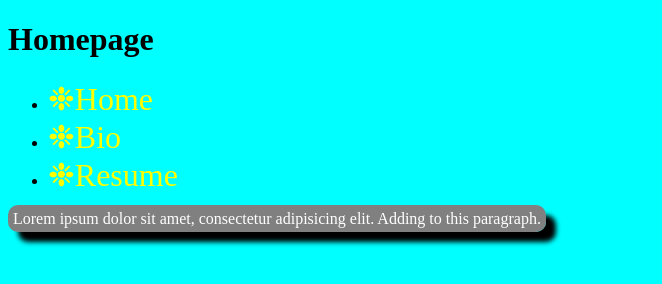
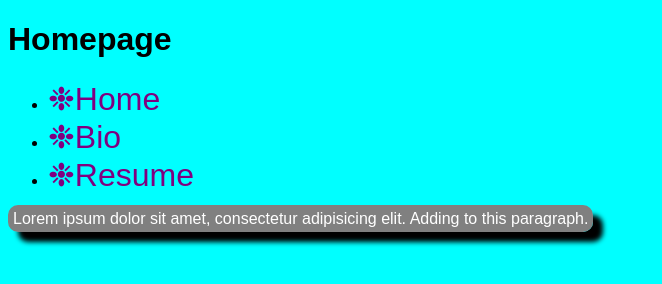
Before and after one commit to emschroeder/p1-about-me, a plain HTML site: page index.html in a window 1280 px wide. Shown: the whole page, without its empty margins (0-662 px from the left). Drawn offline with Linux system fonts and the light colour scheme.

Commit message:
Edit Three
Used sans-serif

```diff
--- a/css/styles.css
+++ b/css/styles.css
@@ -3,6 +3,7 @@ background: aqua;
 }
 
 p {
+	font-family:sans-serif;
 	color:white;
 	background-color:gray;
 	display:inline;
@@ -12,12 +13,20 @@ p {
 }
 
 a {
-	color: yellow;
+	color: purple;
 	font-size: 32px;
 	text-decoration: none;
+	font-family: sans-serif;
 }
 
 
+h1 {
+	font-family:sans-serif;
+}
+
+ul {
+	font-family:sans-serif;
+}
 
 
 
```
